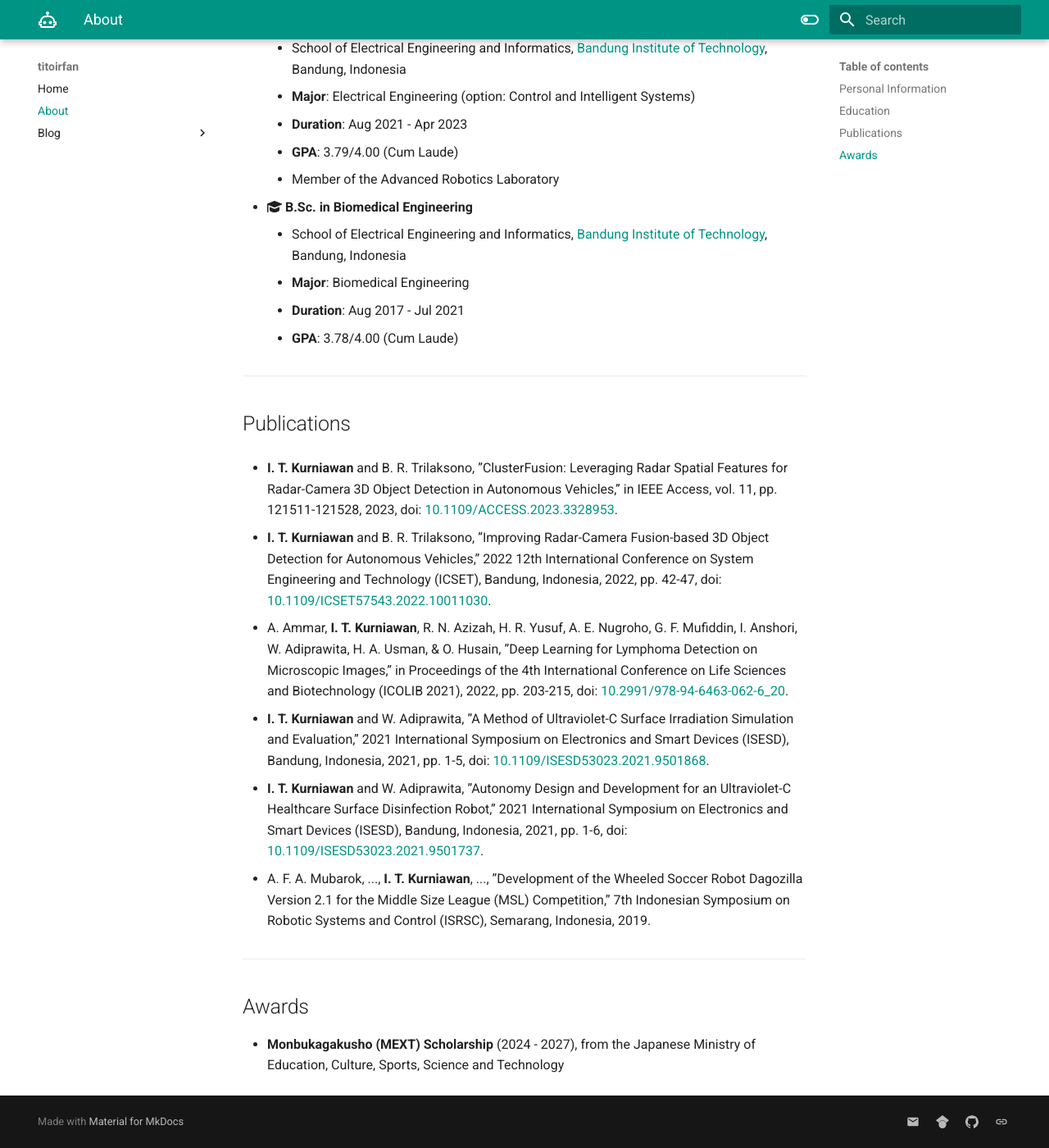
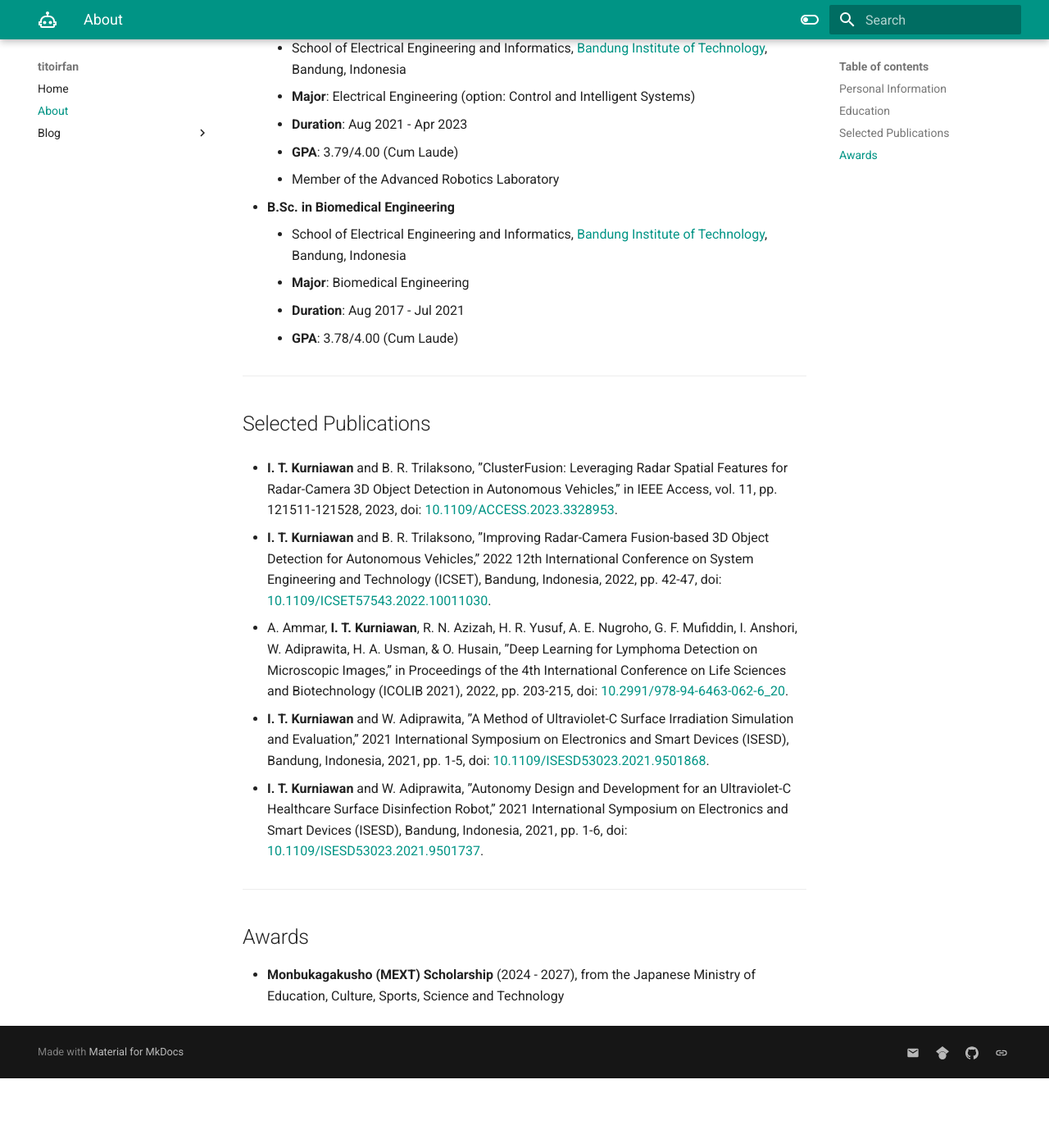
Before and after one commit to titoirfan/titoirfan.github.io, an MkDocs documentation site: the page built from docs/about.md, in a window 1280 px wide and 1400 px high, scrolled down 663 px. Shown: the whole window at 82% size. Built offline with MkDocs 1.6.1 and Material for MkDocs 9.7.7, drawn with Linux system fonts in a browser that asks for light colours; after the commit the page ends 1978 px from its top, so only the background shows below that; some of the changed lines change nothing that is shown.

Commit message:
Update About

```diff
--- a/docs/about.md
+++ b/docs/about.md
@@ -11,26 +11,26 @@
 - **Name**: Irfan Tito Kurniawan (イルファン・ティト・クルニアワン)
 - **Nationality**: Indonesian
 - :material-email: **Email**: [irfantitok@gmail.com](mailto:irfantitok@gmail.com)
-- :simple-googlescholar: [**Google Scholar**](https://scholar.google.com/citations?user=t06n5FYAAAAJ)
+- :simple-googlescholar: **Google Scholar**: [Link](https://scholar.google.com/citations?user=t06n5FYAAAAJ)
 
 ---
 
 ## Education
 
-- :fontawesome-solid-graduation-cap: **Ph.D. in Engineering**
+- **Ph.D. in Engineering**
     - Department of Robotics, Graduate School of Engineering, [Tohoku University](https://tohoku.ac.jp), Sendai, Japan
     - **Major**: Robotics
     - **Duration**: Oct 2024 - Sep 2027 (Expected)
     - Member of the [Neuro-Robotics](https://neuro.mech.tohoku.ac.jp/) Laboratory
 
-- :fontawesome-solid-graduation-cap: **M.Sc. in Electrical Engineering**
+- **M.Sc. in Electrical Engineering**
     - School of Electrical Engineering and Informatics, [Bandung Institute of Technology](https://itb.ac.id), Bandung, Indonesia
     - **Major**: Electrical Engineering (option: Control and Intelligent Systems)
     - **Duration**: Aug 2021 - Apr 2023
     - **GPA**: 3.79/4.00 (Cum Laude)
     - Member of the Advanced Robotics Laboratory
 
-- :fontawesome-solid-graduation-cap: **B.Sc. in Biomedical Engineering**
+- **B.Sc. in Biomedical Engineering**
     - School of Electrical Engineering and Informatics, [Bandung Institute of Technology](https://itb.ac.id), Bandung, Indonesia
     - **Major**: Biomedical Engineering
     - **Duration**: Aug 2017 - Jul 2021
@@ -38,7 +38,7 @@
 
 ---
 
-## Publications
+## Selected Publications
 
 -   **I. T. Kurniawan** and B. R. Trilaksono, ”ClusterFusion: Leveraging Radar Spatial Features for Radar-Camera 3D Object Detection in Autonomous Vehicles,” in IEEE Access, vol. 11, pp. 121511-121528, 2023, doi: [10.1109/ACCESS.2023.3328953](https://doi.org/10.1109/ACCESS.2023.3328953).
 
@@ -51,8 +51,6 @@
 
 - **I. T. Kurniawan** and W. Adiprawita, ”Autonomy Design and Development for an Ultraviolet-C Healthcare Surface Disinfection Robot,” 2021 International Symposium on Electronics and Smart Devices (ISESD), Bandung, Indonesia, 2021, pp. 1-6, doi: [10.1109/ISESD53023.2021.9501737](https://doi.org/10.1109/ISESD53023.2021.9501737).
 
-- A. F. A. Mubarok, ..., **I. T. Kurniawan**, ..., ”Development of the Wheeled Soccer Robot Dagozilla Version 2.1 for the Middle Size League (MSL) Competition,” 7th Indonesian Symposium on Robotic Systems and Control (ISRSC), Semarang, Indonesia, 2019.
-
 ---
 
 ## Awards
```
